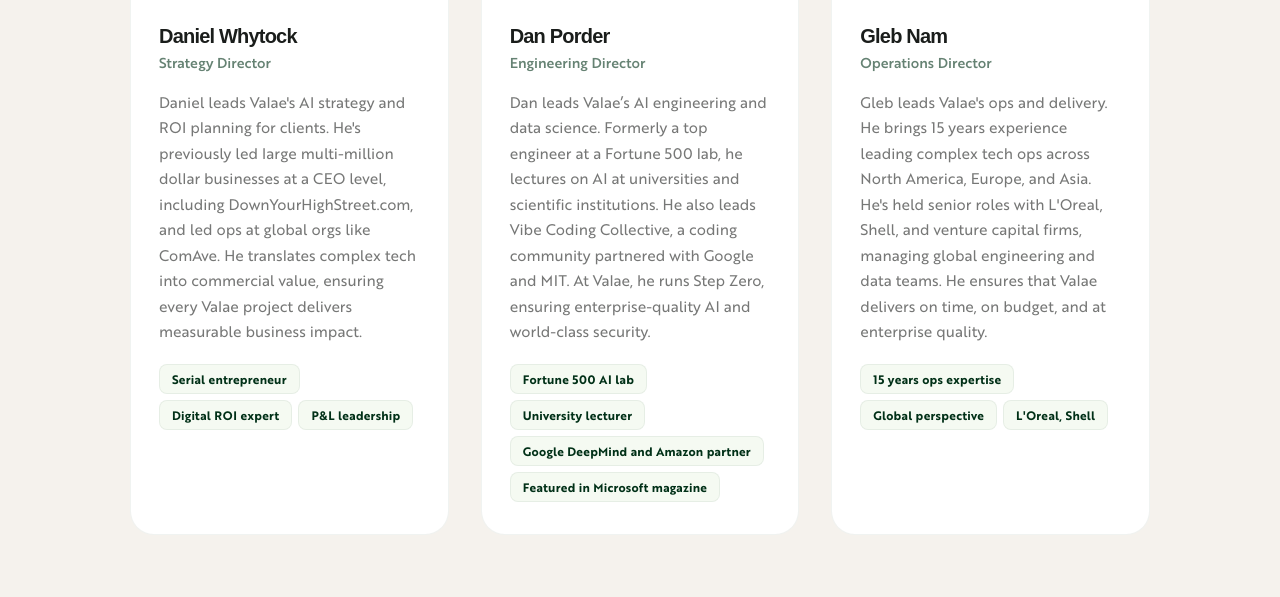
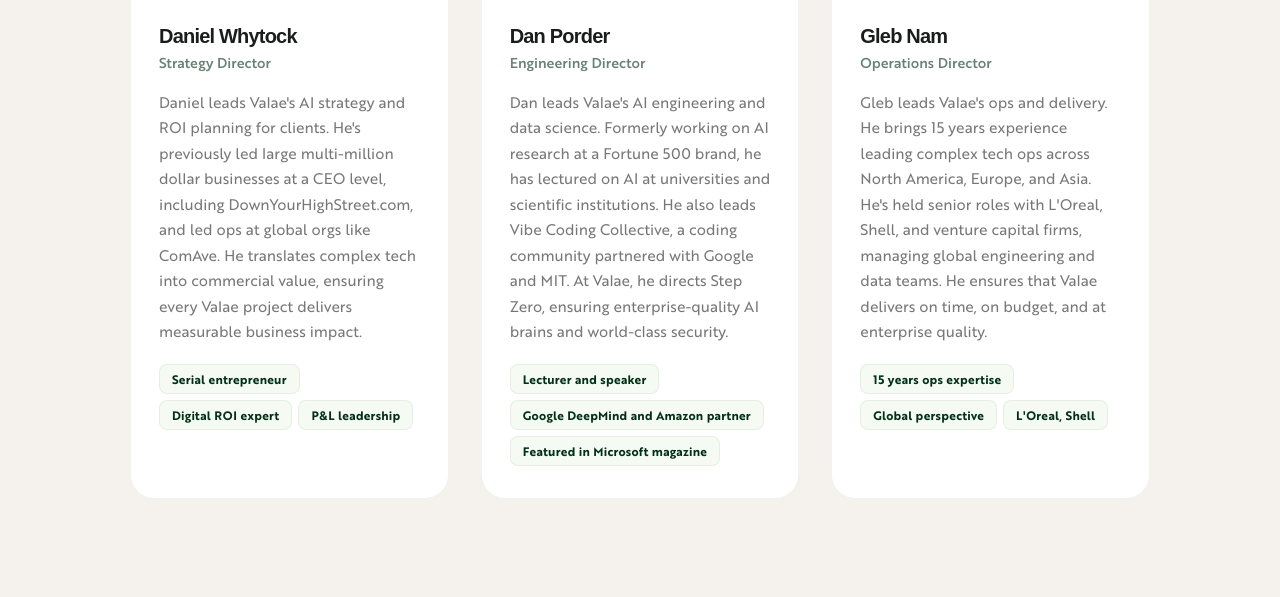
Before and after one commit to dporder/valae_website, a website: page about/index.html in a window 1280 px wide. Shown: the part 3032-3629 px from the top of the page. Drawn offline with Linux system fonts and the light colour scheme; a web font is replaced by a local one.

Commit message:
Fixed Dan bio

```diff
--- a/about/index.html
+++ b/about/index.html
@@ -956,10 +956,9 @@ if (window.innerWidth <= 768) {
         <div class="founder-info">
           <div class="founder-name">Dan Porder</div>
           <div class="founder-role">Engineering Director</div>
-          <div class="founder-bio">Dan leads Valae’s AI engineering and data science. Formerly a top engineer at a Fortune 500 lab, he lectures on AI at universities and scientific institutions. He also leads Vibe Coding Collective, a coding community partnered with Google and MIT. At Valae, he runs Step Zero, ensuring enterprise-quality AI and world-class security.</div>
+          <div class="founder-bio">Dan leads Valae's AI engineering and data science. Formerly working on AI research at a Fortune 500 brand, he has lectured on AI at universities and scientific institutions. He also leads Vibe Coding Collective, a coding community partnered with Google and MIT. At Valae, he directs Step Zero, ensuring enterprise-quality AI brains and world-class security.</div>
           <div class="founder-highlights">
-            <span class="founder-highlight">Fortune 500 AI lab</span>
-            <span class="founder-highlight">University lecturer</span>
+            <span class="founder-highlight">Lecturer and speaker</span>
             <span class="founder-highlight">Google DeepMind and Amazon partner</span>
             <span class="founder-highlight">Featured in Microsoft magazine</span>
           </div>
@@ -1049,7 +1048,7 @@ if (window.innerWidth <= 768) {
       </div>
     </div>
     <div class="cred-row reveal reveal-d2">
-      <div class="cred-label">Affiliated with & featured in</div>
+      <div class="cred-label">Affiliated with and featured in</div>
       <div class="cred-affiliations">
         <span class="cred-affiliation">Harvard</span>
         <span class="cred-affiliation">MIT</span>
```
Also changed, not shown: about/mobile.html (+3 -4 lines).
